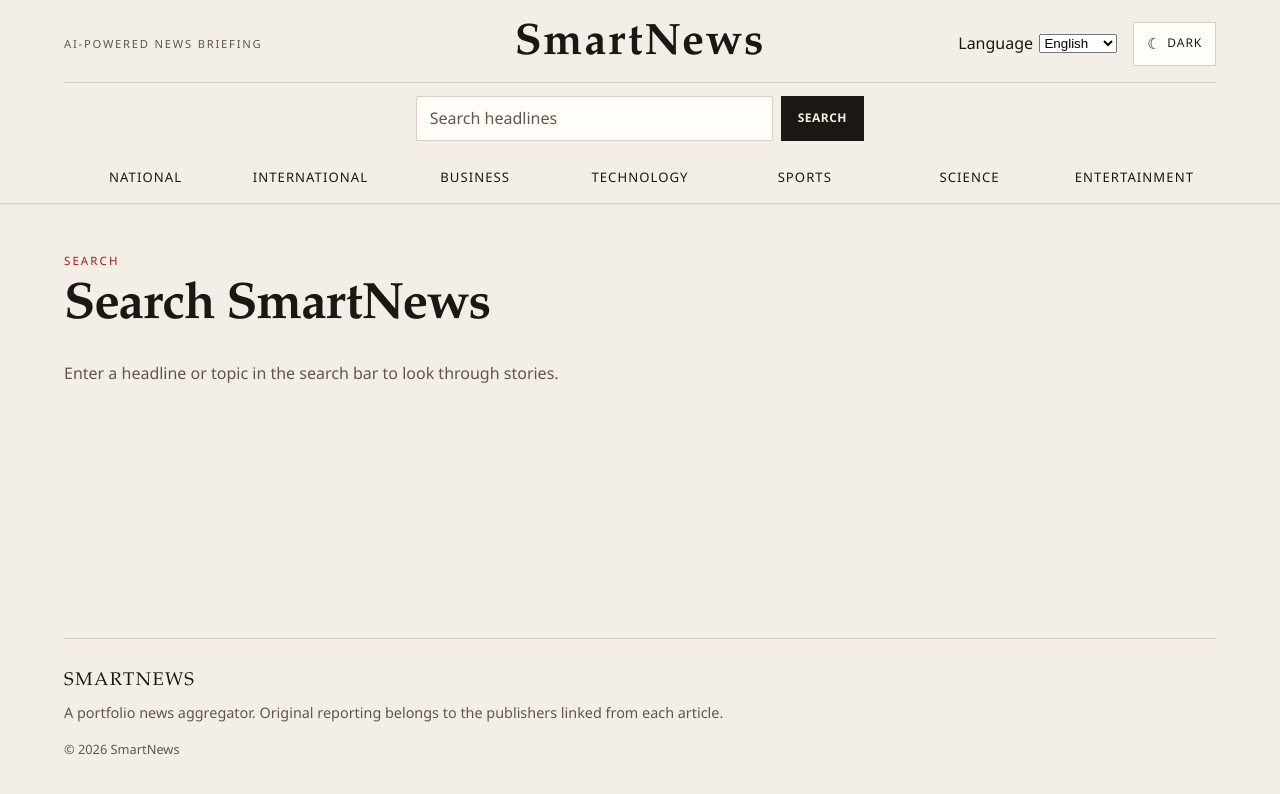
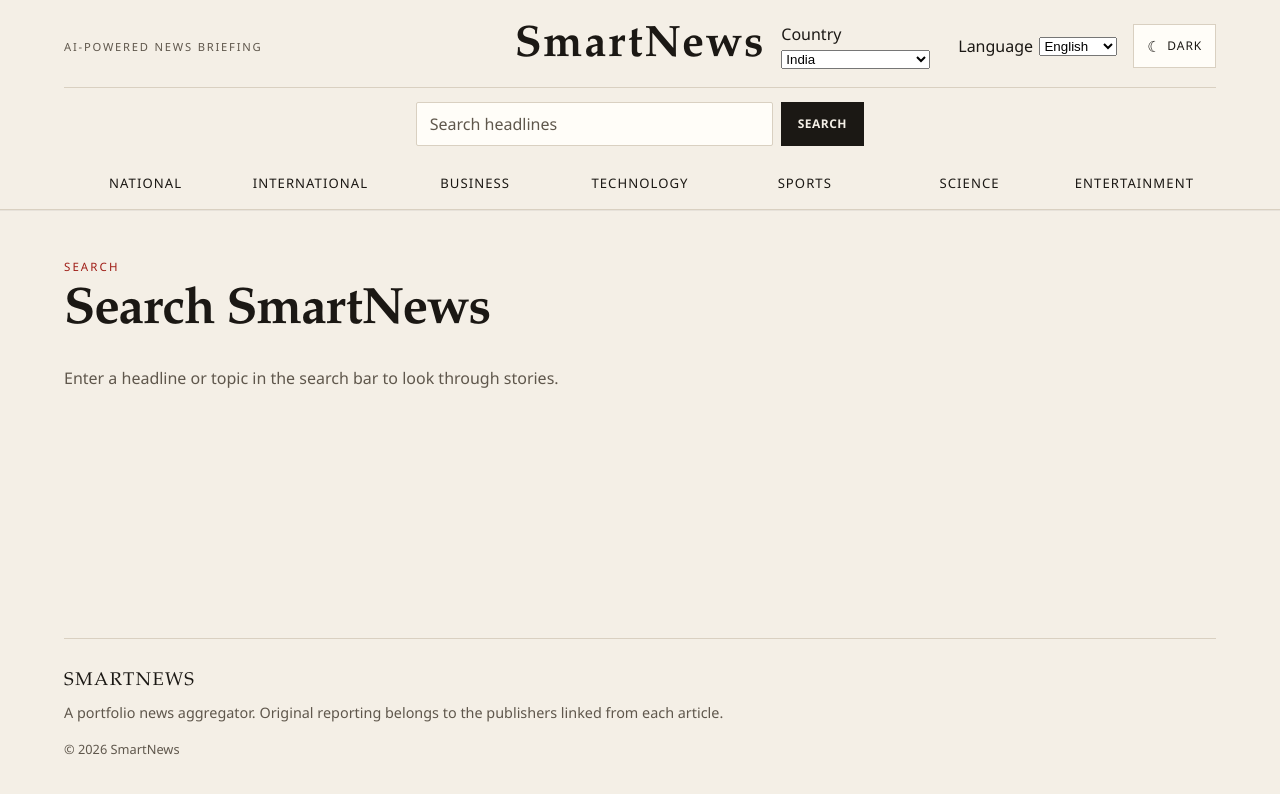
Before and after one commit to kshitijsrivastava-dev/smartnews, a React (Vite) app: page /search in a window 1280 px wide. Shown: the top 794 px of the page. Built offline with nearby package versions, Linux system fonts and the light colour scheme.

Commit message:
Add country selection for news

```diff
--- a/src/components/layout/Header.jsx
+++ b/src/components/layout/Header.jsx
@@ -1,17 +1,28 @@
 import { useEffect, useState } from 'react'
+
 import { Link, useSearchParams } from 'react-router-dom'
 
 import CategoryNav from '../news/CategoryNav.jsx'
+
 import SearchBar from '../news/SearchBar.jsx'
+
 import ThemeToggle from '../ui/ThemeToggle.jsx'
+
 import { languages } from '../../data/languages.js'
+
+import { countries } from '../../data/countries.js'
 
 function Header() {
   const [searchParams] = useSearchParams()
+
   const searchKey = searchParams.get('q') ?? ''
 
   const [selectedLanguage, setSelectedLanguage] = useState(
     () => localStorage.getItem('smartnews-language') ?? 'en',
+  )
+
+  const [selectedCountry, setSelectedCountry] = useState(
+    () => localStorage.getItem('smartnews-country') ?? 'in',
   )
 
   useEffect(() => {
@@ -31,12 +42,41 @@
     }
   }, [])
 
+  useEffect(() => {
+    const handleCountryChange = () => {
+      setSelectedCountry(
+        localStorage.getItem('smartnews-country') ?? 'in',
+      )
+    }
+
+    window.addEventListener('smartnews-country-change', handleCountryChange)
+
+    return () => {
+      window.removeEventListener(
+        'smartnews-country-change',
+        handleCountryChange,
+      )
+    }
+  }, [])
+
   function handleLanguageChange(event) {
     const language = event.target.value
 
     localStorage.setItem('smartnews-language', language)
+
     setSelectedLanguage(language)
+
     window.dispatchEvent(new Event('smartnews-language-change'))
+  }
+
+  function handleCountryChange(event) {
+    const country = event.target.value
+
+    localStorage.setItem('smartnews-country', country)
+
+    setSelectedCountry(country)
+
+    window.dispatchEvent(new Event('smartnews-country-change'))
   }
 
   return (
@@ -49,6 +89,22 @@
         </Link>
 
         <div className="site-header__tools">
+          <label className="country-selector">
+            <span className="sr-only">Country</span>
+
+            <select
+              value={selectedCountry}
+              onChange={handleCountryChange}
+              aria-label="Select country"
+            >
+              {countries.map((country) => (
+                <option key={country.code} value={country.code}>
+                  {country.name}
+                </option>
+              ))}
+            </select>
+          </label>
+
           <label className="language-selector">
             <span className="sr-only">Language</span>
 
--- a/src/components/news/NewsFeed.jsx
+++ b/src/components/news/NewsFeed.jsx
@@ -3,14 +3,25 @@
 import { useNews } from '../../hooks/useNews.js'
 
 import ArticleList from './ArticleList.jsx'
+
 import EmptyState from '../ui/EmptyState.jsx'
+
 import ErrorMessage from '../ui/ErrorMessage.jsx'
+
 import Spinner from '../ui/Spinner.jsx'
 
-function NewsResults({ category, q, language, emptyMessage, onRetry }) {
+function NewsResults({
+  category,
+  q,
+  country,
+  language,
+  emptyMessage,
+  onRetry,
+}) {
   const { articles, error, loading } = useNews({
     category,
     q,
+    country,
     language,
   })
 
@@ -31,8 +42,13 @@
 
 function NewsFeed({ category, q, emptyMessage }) {
   const [attempt, setAttempt] = useState(0)
+
   const [language, setLanguage] = useState(
     () => localStorage.getItem('smartnews-language') ?? 'en',
+  )
+
+  const [country, setCountry] = useState(
+    () => localStorage.getItem('smartnews-country') ?? 'in',
   )
 
   useEffect(() => {
@@ -50,11 +66,27 @@
     }
   }, [])
 
+  useEffect(() => {
+    const handleCountryChange = () => {
+      setCountry(localStorage.getItem('smartnews-country') ?? 'in')
+    }
+
+    window.addEventListener('smartnews-country-change', handleCountryChange)
+
+    return () => {
+      window.removeEventListener(
+        'smartnews-country-change',
+        handleCountryChange,
+      )
+    }
+  }, [])
+
   return (
     <NewsResults
-      key={`${category ?? ''}-${q ?? ''}-${language}-${attempt}`}
+      key={`${category ?? ''}-${q ?? ''}-${country}-${language}-${attempt}`}
       category={category}
       q={q}
+      country={country}
       language={language}
       emptyMessage={emptyMessage}
       onRetry={() => setAttempt((value) => value + 1)}
--- /dev/null
+++ b/src/data/countries.js
@@ -0,0 +1,12 @@
+export const countries = [
+    { code: 'in', name: 'India' },
+    { code: 'us', name: 'United States' },
+    { code: 'gb', name: 'United Kingdom' },
+    { code: 'ca', name: 'Canada' },
+    { code: 'au', name: 'Australia' },
+    { code: 'de', name: 'Germany' },
+    { code: 'fr', name: 'France' },
+    { code: 'jp', name: 'Japan' },
+    { code: 'sg', name: 'Singapore' },
+    { code: 'ae', name: 'United Arab Emirates' },
+  ];
--- a/src/hooks/useNews.js
+++ b/src/hooks/useNews.js
@@ -2,17 +2,24 @@
 
 import { getTopHeadlines, searchArticles } from '../services/newsService.js'
 
-export function useNews({ category, q, language = 'en' } = {}) {
+export function useNews({
+  category,
+  q,
+  country,
+  language = 'en',
+} = {}) {
   const [articles, setArticles] = useState([])
+
   const [error, setError] = useState(null)
+
   const [loading, setLoading] = useState(true)
 
   useEffect(() => {
     let cancelled = false
 
     const request = q
-      ? searchArticles(q, { language })
-      : getTopHeadlines({ category, language })
+      ? searchArticles(q, { country, language })
+      : getTopHeadlines({ category, country, language })
 
     request
       .then((result) => {
@@ -37,7 +44,7 @@
     return () => {
       cancelled = true
     }
-  }, [category, q, language])
+  }, [category, q, country, language])
 
   return { articles, error, loading }
 }
```
